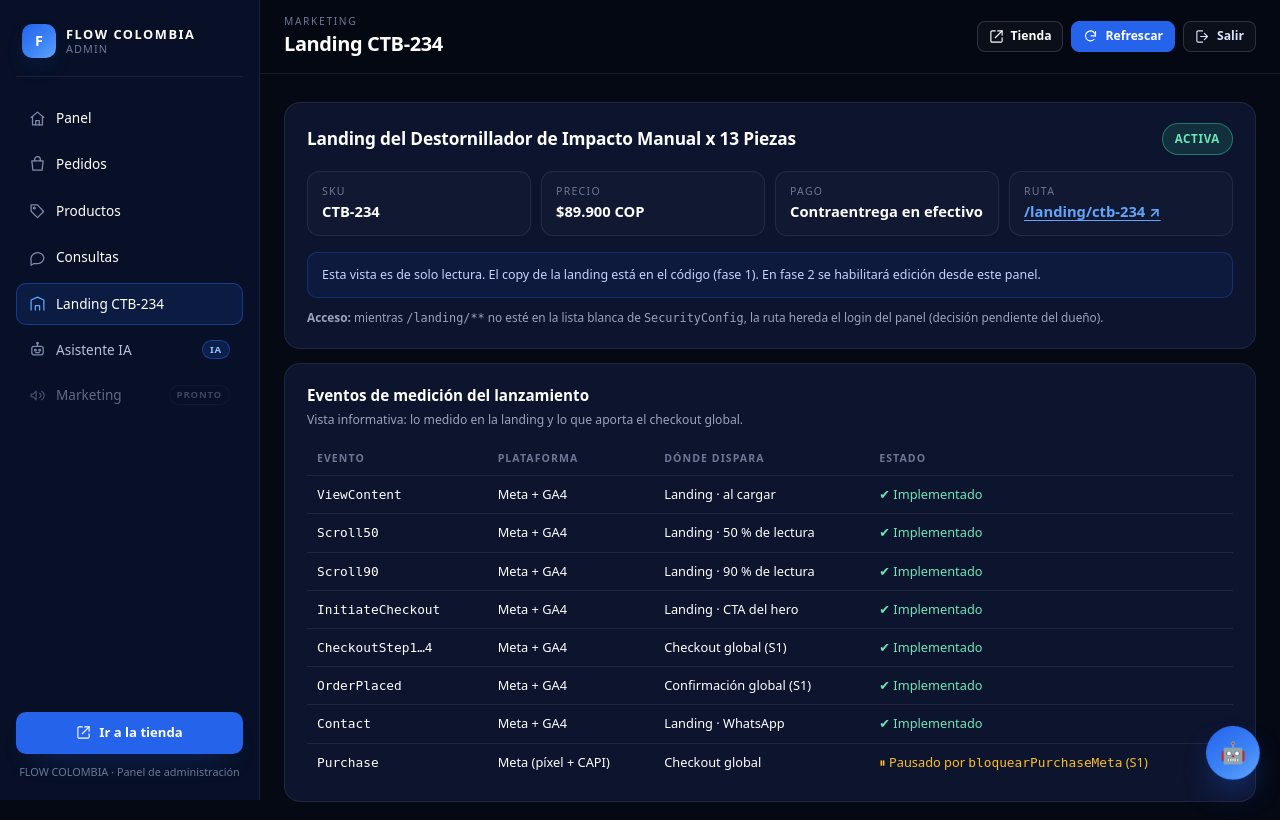
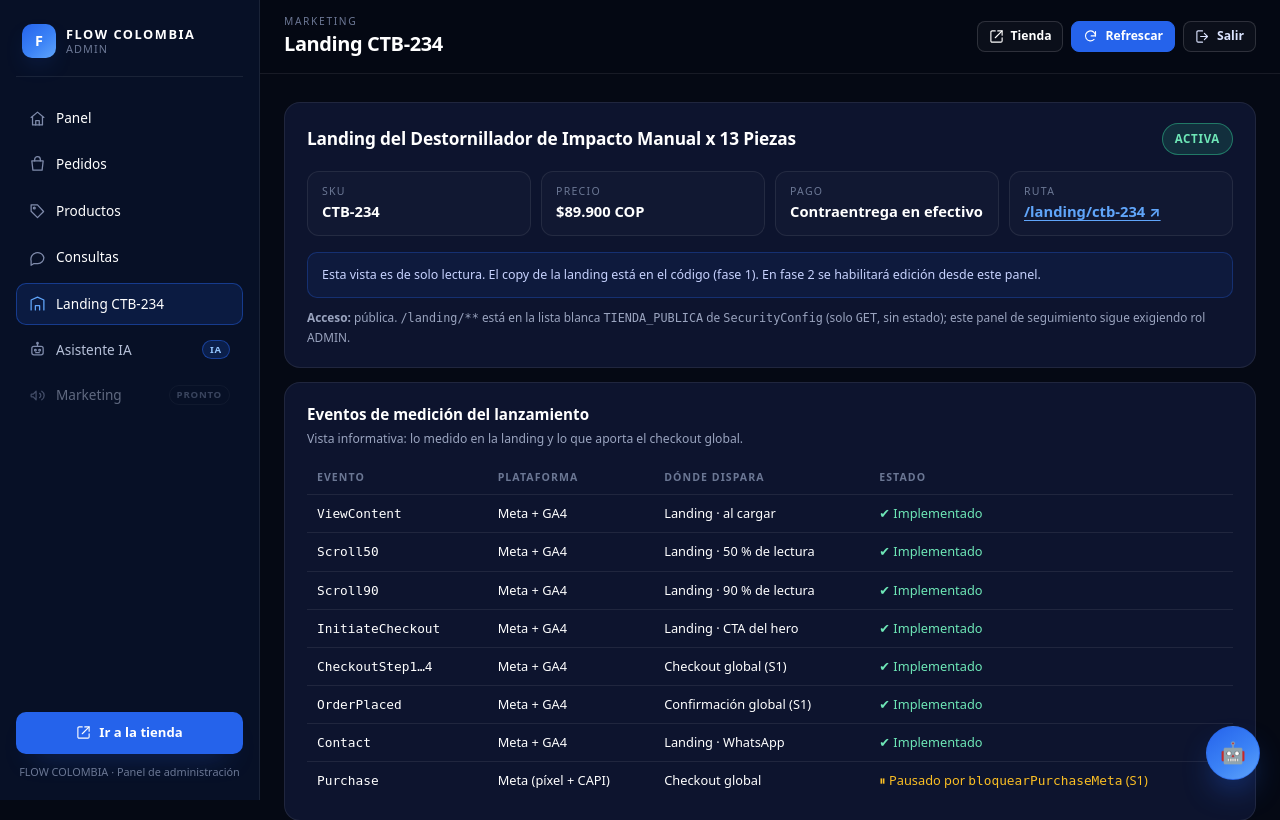
Before and after one commit to vibecolombia26-oss/vibecolombia, a Spring Boot app: page /admin/landing/ctb-234 in a window 1280 px wide. Shown: the top 820 px of the page. Run offline with Spring Boot 4, Linux system fonts and the light colour scheme; the visitor is signed in with stand-in values (Sample User, id 1); some of the project's set-up classes (security, data sources, template engines, error pages and the like) are left out, and stand-ins take their place.

Commit message:
feat(security): abre /landing/** al publico para el smoke test CTB-234

```diff
--- a/src/main/resources/templates/admin-landing-ctb234.html
+++ b/src/main/resources/templates/admin-landing-ctb234.html
@@ -53,8 +53,9 @@
                 </p>
 
                 <p style="margin:10px 0 0; font-size:0.74rem; line-height:1.6; color:var(--ad-muted);">
-                    <strong>Acceso:</strong> mientras <code>/landing/**</code> no esté en la lista blanca de
-                    <code>SecurityConfig</code>, la ruta hereda el login del panel (decisión pendiente del dueño).
+                    <strong>Acceso:</strong> pública. <code>/landing/**</code> está en la lista blanca
+                    <code>TIENDA_PUBLICA</code> de <code>SecurityConfig</code> (solo <code>GET</code>, sin estado);
+                    este panel de seguimiento sigue exigiendo rol ADMIN.
                 </p>
             </div>
 
```
Also changed, not shown: src/main/java/com/flowcolombia/flowcolombia/LandingCtb234Controller.java (+5 -5 lines), src/main/java/com/flowcolombia/flowcolombia/config/SecurityConfig.java (+6 -1 lines).
